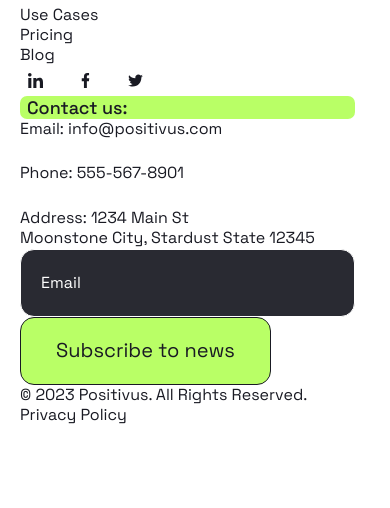
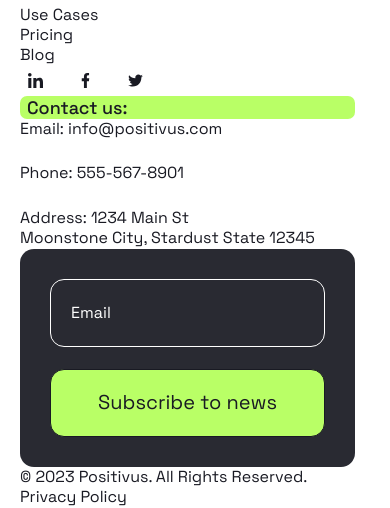
Before and after one commit to zhaslansabyrzhan/positivus, a website: page index.html in a window 390 px wide. Shown: the part 9831-10339 px from the top of the page. Before the commit the page ends 10257 px from the top, so only its background shows below. Drawn offline with nearby package versions, Linux system fonts and the light colour scheme; files that its build step writes are made by us from their sources.

Commit message:
feat: add subscribe form responsive styles

```diff
--- a/styles/components/_index.scss
+++ b/styles/components/_index.scss
@@ -14,3 +14,4 @@
 @forward 'radio';
 @forward 'field';
 @forward 'soc1als';
+@forward 'subscribe-form';
--- /dev/null
+++ b/styles/components/_subscribe-form.scss
@@ -0,0 +1,17 @@
+@use '../abstracts' as *;
+
+.subscribe-form {
+  display: flex;
+  column-gap: 20px;
+  padding: 58px 40px;
+  background-color: var(--color-dark-alt);
+  border-radius: var(--border-radius);
+
+  @include desktop {
+    flex-direction: column;
+    row-gap: 22px;
+    width: 100%;
+    max-width: 450px;
+    padding: 30px;
+  }
+}
```
